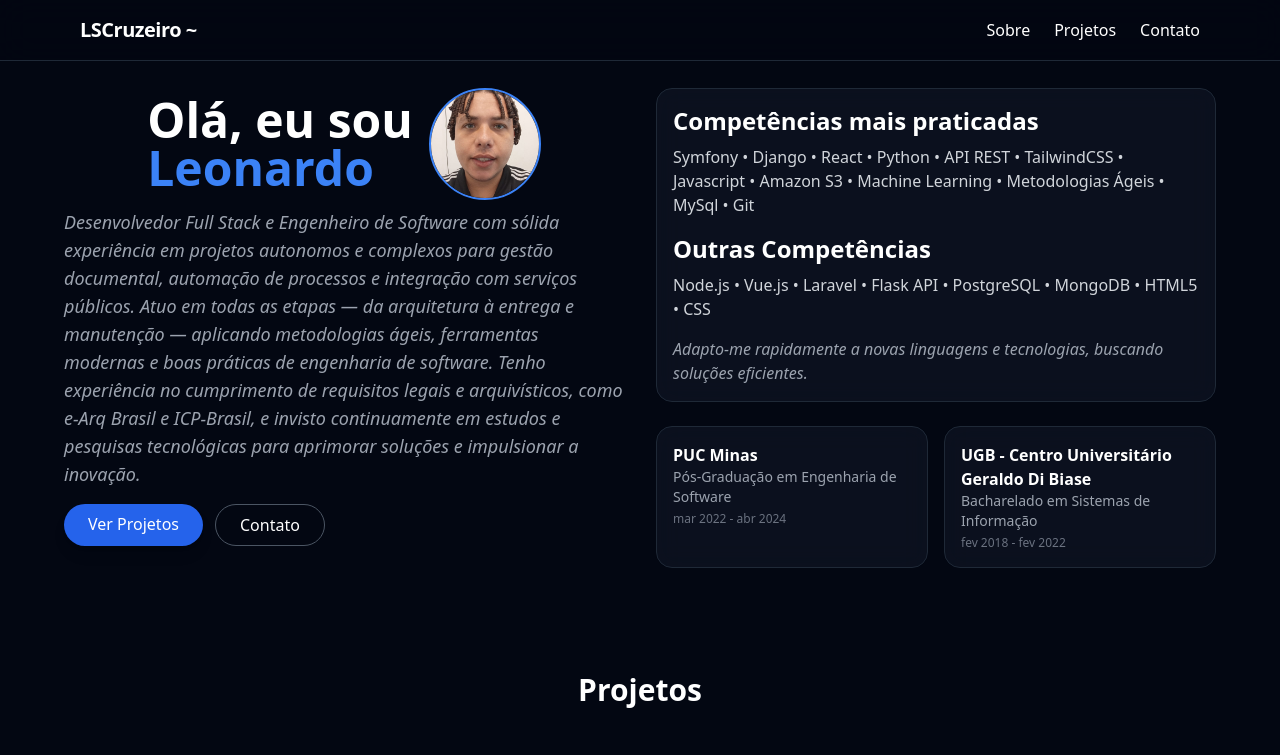
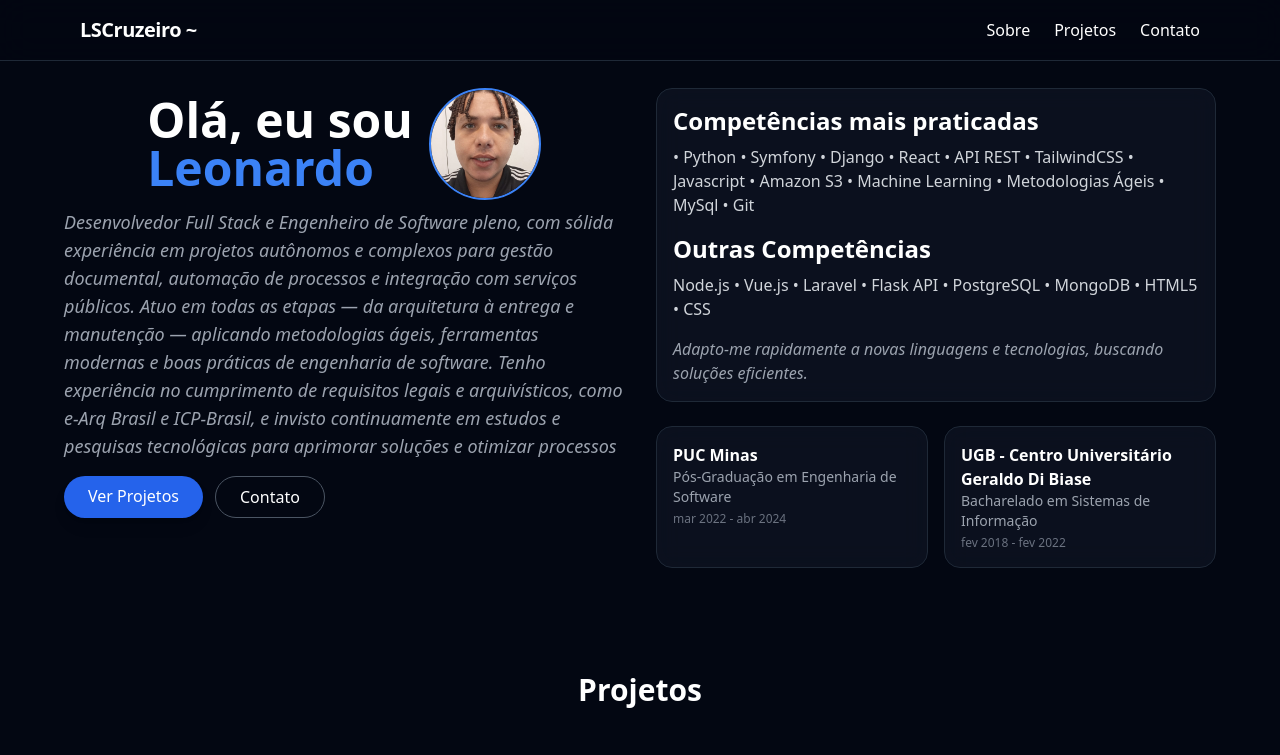
Before and after one commit to LeonardodeSouzaCruzeiro/Portfolio, a React (Vite) app: page / in a window 1280 px wide. Shown: the top 755 px of the page. Built offline with nearby package versions, Linux system fonts and the light colour scheme.

Commit message:
Atualização do portfolio7

```diff
--- a/src/App.jsx
+++ b/src/App.jsx
@@ -170,7 +170,7 @@ export default function App() {
         transition={{ delay: 0.2, duration: 0.8 }}
         className="text-gray-400 italic mb-4 text-sm sm:text-base md:text-lg leading-relaxed max-w-xl"
       >
-        Desenvolvedor Full Stack e Engenheiro de Software com sólida experiência em projetos autonomos e complexos para gestão documental, automação de processos e integração com serviços públicos. Atuo em todas as etapas — da arquitetura à entrega e manutenção — aplicando metodologias ágeis, ferramentas modernas e boas práticas de engenharia de software. Tenho experiência no cumprimento de requisitos legais e arquivísticos, como e-Arq Brasil e ICP-Brasil, e invisto continuamente em estudos e pesquisas tecnológicas para aprimorar soluções e impulsionar a inovação.
+        Desenvolvedor Full Stack e Engenheiro de Software pleno, com sólida experiência em projetos autônomos e complexos para gestão documental, automação de processos e integração com serviços públicos. Atuo em todas as etapas — da arquitetura à entrega e manutenção — aplicando metodologias ágeis, ferramentas modernas e boas práticas de engenharia de software. Tenho experiência no cumprimento de requisitos legais e arquivísticos, como e-Arq Brasil e ICP-Brasil, e invisto continuamente em estudos e pesquisas tecnológicas para aprimorar soluções e otimizar processos
       </motion.p>
 
       <motion.div
@@ -198,7 +198,7 @@ export default function App() {
         className="bg-gray-900/60 backdrop-blur-md p-4 rounded-2xl border border-gray-800"
       >
         <h3 className="text-xl sm:text-2xl font-semibold mb-2">Competências mais praticadas</h3>
-        <p className="text-gray-300 text-sm sm:text-base">Symfony • Django • React • Python • API REST • TailwindCSS • Javascript • Amazon S3 • Machine Learning • Metodologias Ágeis • MySql • Git</p>
+        <p className="text-gray-300 text-sm sm:text-base">• Python • Symfony • Django • React  • API REST • TailwindCSS • Javascript • Amazon S3 • Machine Learning • Metodologias Ágeis • MySql • Git</p>
 
         <h3 className="text-xl sm:text-2xl font-semibold mt-4 mb-2">Outras Competências</h3>
         <p className="text-gray-300 text-sm sm:text-base"> Node.js • Vue.js • Laravel •  Flask API • PostgreSQL • MongoDB • HTML5 • CSS</p>
```
